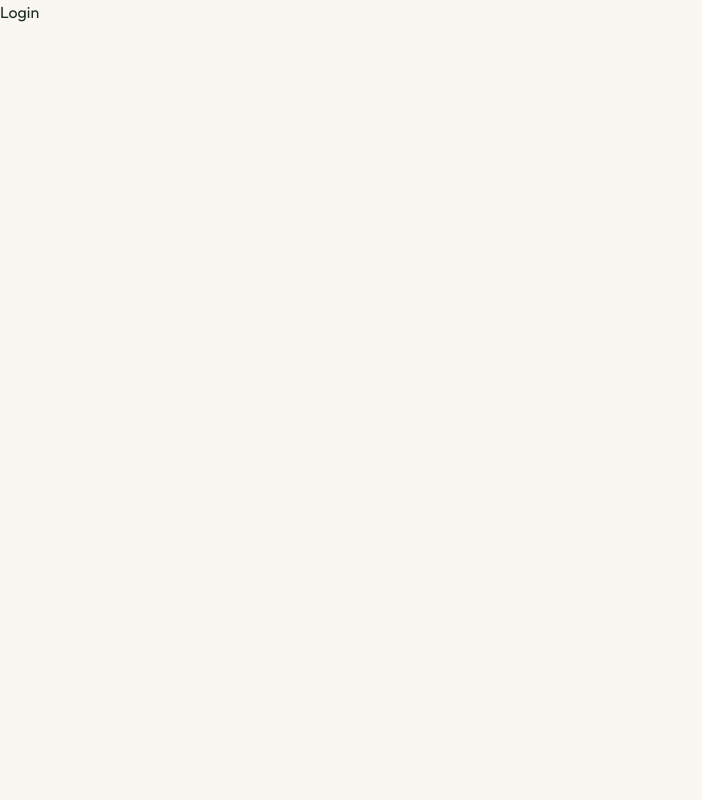
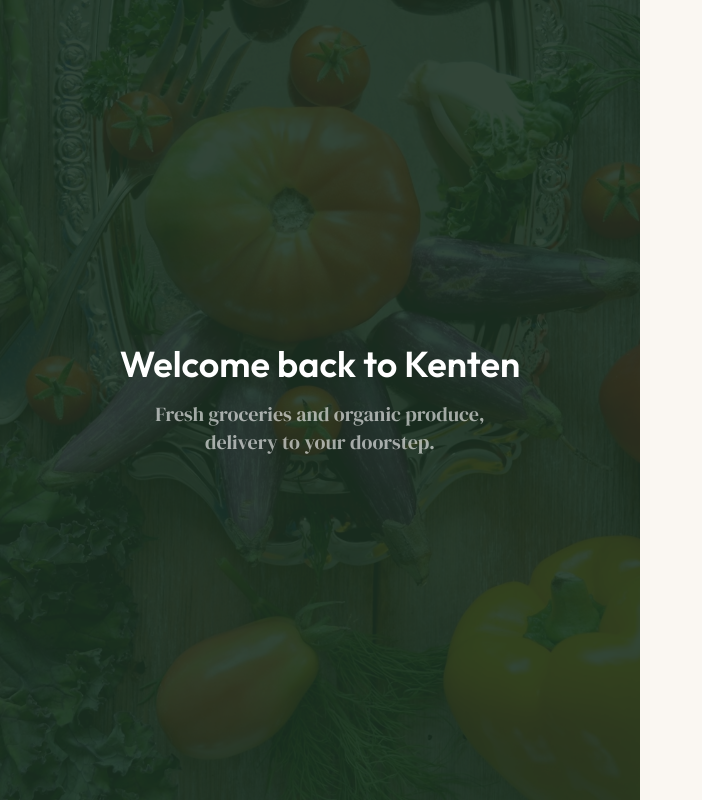
Before and after one commit to BearForOdin/kenten, a React (Vite) app in the folder client/: page /login in a window 1280 px wide. Shown: the whole page, without its empty margins (0-702 px from the left). Built offline with nearby package versions, Linux system fonts and the light colour scheme.

Commit message:
milestone

```diff
--- a/client/src/pages/Login.tsx
+++ b/client/src/pages/Login.tsx
@@ -1,9 +1,33 @@
+import { heroSectionData } from "../assets/assets"
+import { useState } from "react"
 
 
 const Login = () => {
+    const [isLoginState, setIsLoginState] = useState(true)
+    const [name, setName] = useState("")
+    const [email, setEmail] = useState("")
+    const [password, setPassword] = useState("")
+    const [loading, setLoading] = useState(false)
+
+    const handleSubmit = async (e: React.SubmitEvent)=>{
+        e.preventDefault()
+        setLoading(true);
+        setTimeout(()=> window.location.href = "/", 1000)
+    }
+
+
   return (
-    <div>
-      Login
+    <div className="min-h-screen flex">
+      {/* Left Side */}
+      <div className="hidden lg:flex lg:w-1/2 bg-app-green relative items-center justify-center">
+        <img src={heroSectionData.hero_image} alt="" className="absolute inset-0
+        object-cover h-full bg-center opacity-10"/>
+        <div className="relative text-center px-12">
+          <h2 className="text-4xl font-semibold text-white mb-4">Welcome back to Kenten</h2>
+          <p className="text-white/60 font-serif text-xl max-w-sm mx-auto">Fresh groceries and organic produce, delivery to your doorstep.</p>
+        </div>
+      </div>
+      {/* Right Side */}
     </div>
   )
 }
```
